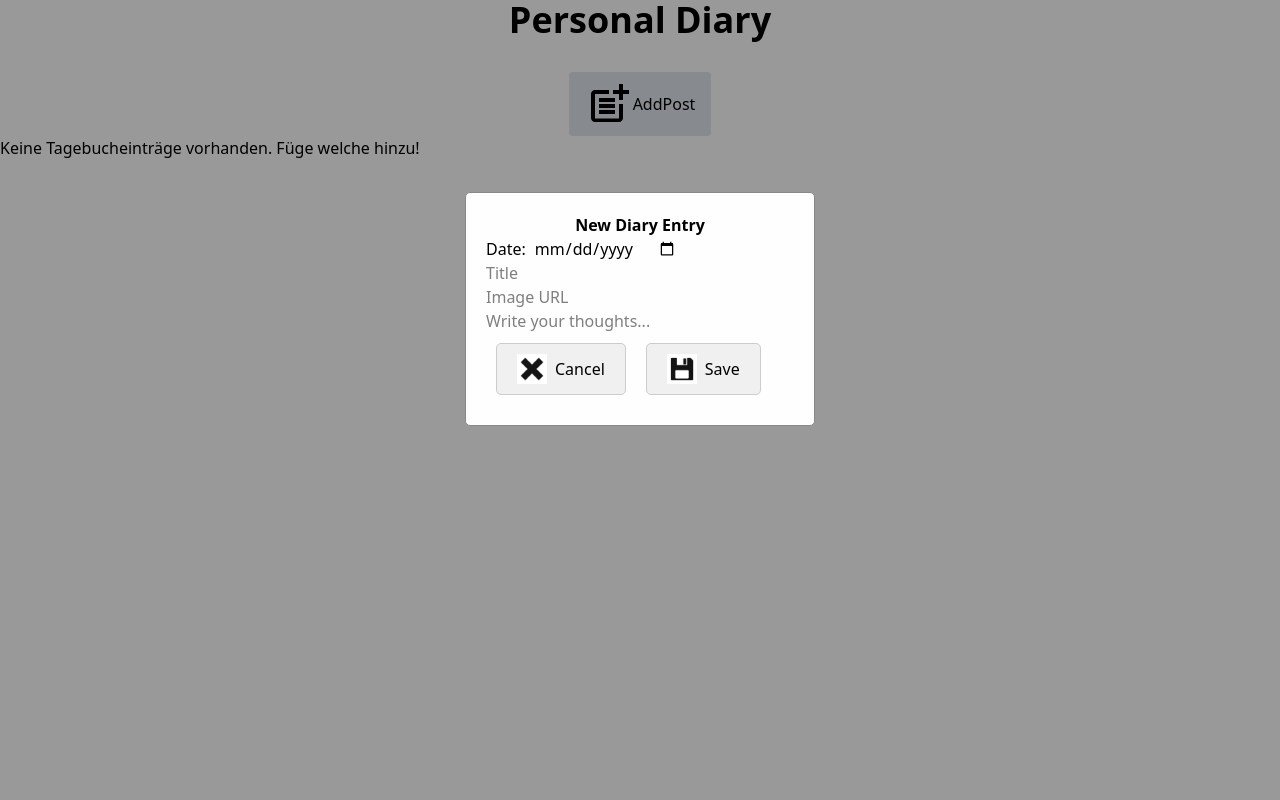
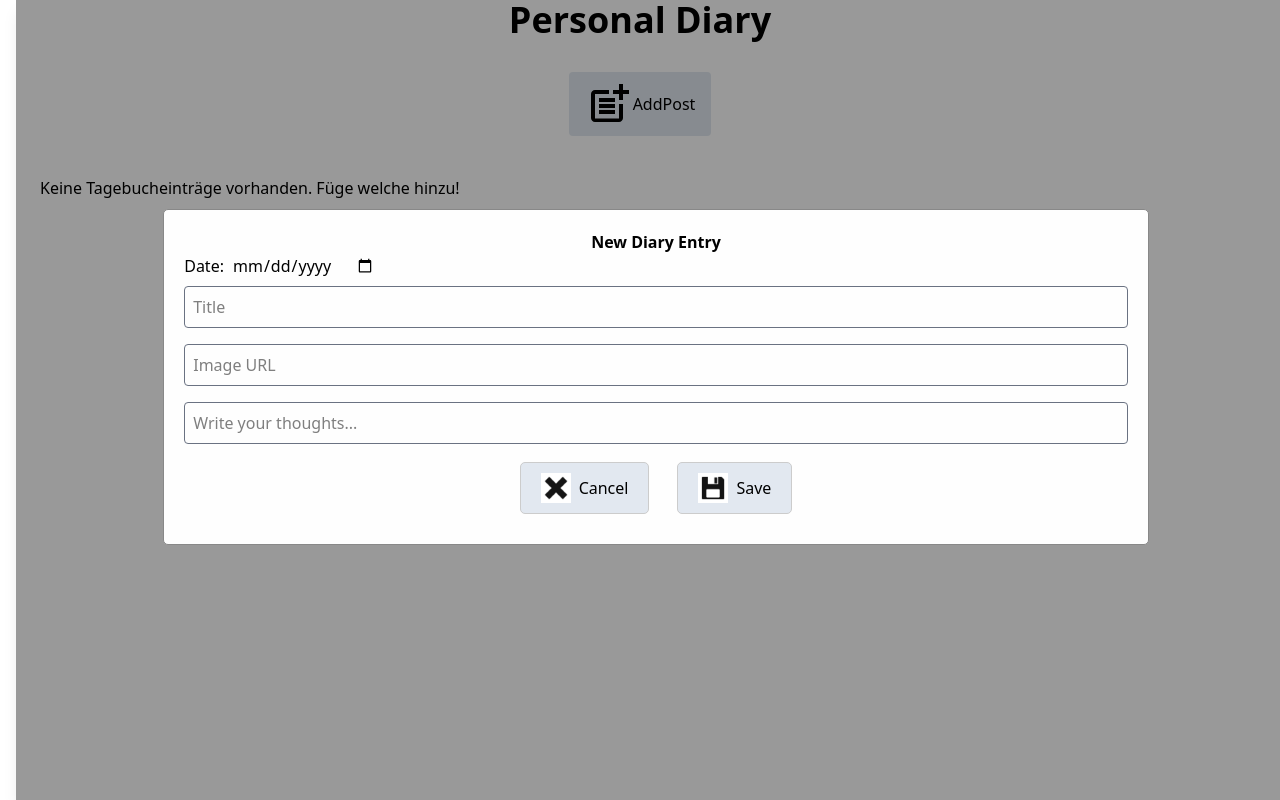
Before and after one commit to MrJacobLA/project4-Personal-Diary, a React (Vite) app: page / in a window 1280 px wide. Both pictures are taken after a click on the button "AddPost". Built offline with nearby package versions, Linux system fonts and the light colour scheme.

Commit message:
StyleUpdate

```diff
--- a/src/components/Modal.jsx
+++ b/src/components/Modal.jsx
@@ -67,7 +67,7 @@ function Modal() {
         </button>
       </div>
       {isModalOpen && (
-        <div className="modal">
+        <div className="modal bg-white p-6  shadow-lg mx-4 ">
           <div className="modal-content">
             <h2 className="text-center font-bold">New Diary Entry</h2>
             <div className="flex flex-wrap gap-2">
@@ -82,7 +82,7 @@ function Modal() {
             </div>
             <div>
               <input
-                className="border-black"
+                className="border-gray-500 w-full p-2 my-2 border rounded "
                 type="text"
                 placeholder="Title"
                 value={title}
@@ -91,7 +91,7 @@ function Modal() {
             </div>
             <div>
               <input
-                className=""
+                className="border-gray-500 w-full p-2 my-2 border rounded"
                 type="text"
                 placeholder="Image URL"
                 value={image}
@@ -100,15 +100,17 @@ function Modal() {
             </div>
             <div>
               <input
-                className=""
+                className="border-gray-500 w-full p-2  my-2 border rounded"
+                maxlength="500"
                 type="text"
                 placeholder="Write your thoughts..."
                 value={thoughts}
                 onChange={(e) => setThoughts(e.target.value)}
               />
             </div>
+            <div className="flex justify-center gap-2">
               {/* Cancel-button mit icon mit close-Methode*/}
-            <button className="cancelBtn" onClick={closeModal}>
+              <button className="cancelBtn " onClick={closeModal}>
                 <img src={cancelIcon} alt="Cancel" className="icon" />
                 Cancel
               </button>
@@ -119,6 +121,7 @@ function Modal() {
               </button>
             </div>
           </div>
+        </div>
       )}
     </>
   );
--- a/src/components/modal.css
+++ b/src/components/modal.css
@@ -15,7 +15,7 @@
   margin: 15% auto;
   padding: 20px;
   border: 1px solid #888;
-  width: 350px;
+  width: 80%;
   border-radius: 5px;
 }
 
@@ -39,11 +39,24 @@
 .eingabe {
   border-color: black;
 }
+
+.cancelBtn2 {
+  padding: 5px;
+  margin: 10px;
+  background-color: #ffffff;
+  border: 1px solid #ccc;
+  padding: 10px 20px;
+  cursor: pointer;
+  border-radius: 5px;
+  display: inline-flex; /* Ermöglicht Flexbox-Layout für die Elemente im Button */
+  align-items: center; /* Vertikale Zentrierung der Elemente */
+}
+
 .cancelBtn,
 .saveBtn {
   padding: 5px;
   margin: 10px;
-  background-color: #f0f0f0;
+  background-color: #e2e8f0;
   border: 1px solid #ccc;
   padding: 10px 20px;
   cursor: pointer;
--- a/src/components/pages/Home.jsx
+++ b/src/components/pages/Home.jsx
@@ -21,22 +21,38 @@ function home() {
       <h1 className="text-4xl font-bold text-center mb-8">Personal Diary</h1>
       <Modal />
       {diary.length > 0 ? (
-        <div className="diary-grid flex gap-2">
+        <div className="diary-grid grid grid-cols-1 md:grid-cols-2 lg:grid-cols-3 gap-6 mt-6">
           {diary.map((entry, index) => (
-            <div key={index}>
-              <div>{entry.date}</div>
-              <div>{entry.title}</div>
-              <img src={entry.image} alt="Kein Bild hier" />
-              <div>{entry.thoughts}</div>
-              <button onClick={() => deleteEntry(index)}>
-                Eintrag löschen
-              </button>{" "}
-              {/* Button zum Löschen */}
+            <div
+              key={index}
+              className="flex flex-col mx-auto items-start   rounded-lg  bg-slate-200 w-[300px] cursor-pointer"
+            >
+              <div className="p-4">{entry.date}</div>
+              <div className="text-lg md:text-xl font-bold p-4">
+                {entry.title}
+              </div>
+              <img
+                src={entry.image}
+                alt="Kein Bild hier"
+                className="h-[200px] w-full rounded-b-lg object-cover"
+              />
+              <div className="p-4">{entry.thoughts}</div>
+              <div className=" w-full flex justify-center ">
+                <button
+                  onClick={() => deleteEntry(index)}
+                  className="cancelBtn2 "
+                >
+                  Eintrag löschen
+                </button>{" "}
+                {/* Button zum Löschen */}
+              </div>
             </div>
           ))}
         </div>
       ) : (
-        <p>Keine Tagebucheinträge vorhanden. Füge welche hinzu!</p> // Fallback
+        <div className="m-10">
+          <p>Keine Tagebucheinträge vorhanden. Füge welche hinzu!</p>
+        </div> // Fallback
       )}
     </>
   );
```
Lines whose indentation alone changed are shown as unchanged.
